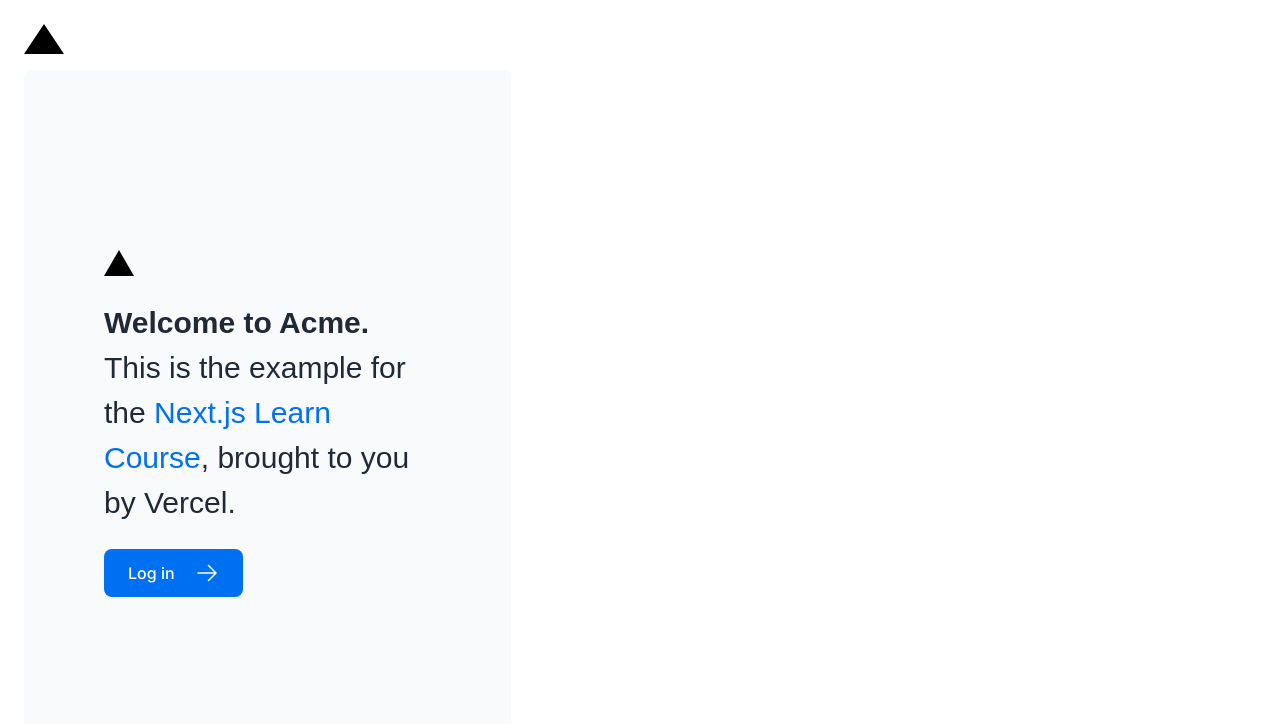
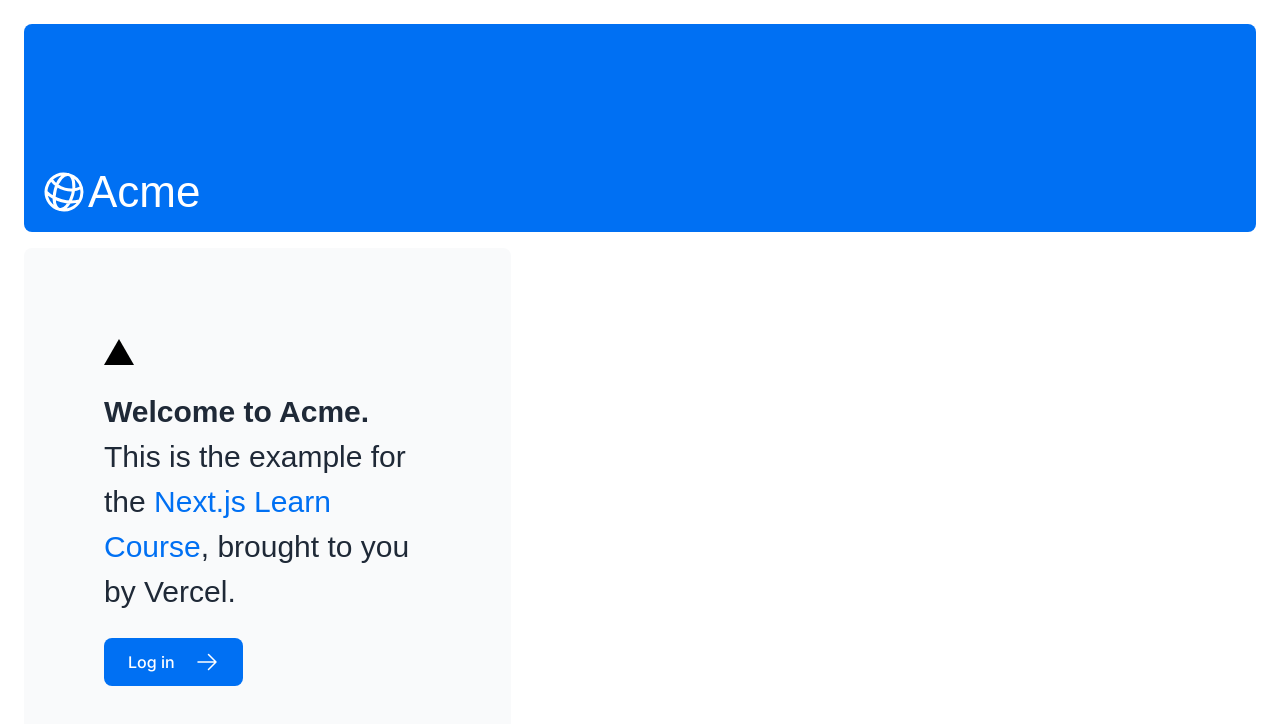
Before and after one commit to aihamjarrah/Next.js-Application, a Next.js app in the folder nextjs-dashboard/: page / in a window 1280 px wide. Shown: the top 724 px of the page. Built offline with nearby package versions, Linux system fonts and the light colour scheme; a web font is replaced by a local one.

Commit message:
Using tailwindcss

```diff
--- a/nextjs-dashboard/app/page.tsx
+++ b/nextjs-dashboard/app/page.tsx
@@ -1,13 +1,14 @@
 import AcmeLogo from "@/app/ui/acme-logo";
 import { ArrowRightIcon } from "@heroicons/react/24/outline";
 import Link from "next/link";
-import styles from "@/app/ui/home.module.css";
 import { lusitana } from "@/app/ui/fonts";
 
 export default function Page() {
   return (
     <main className="flex min-h-screen flex-col p-6">
-      <div className={styles.shape}>{/* <AcmeLogo /> */}</div>
+      <div className="flex h-20 shrink-0 items-end rounded-lg bg-blue-500 p-4 md:h-52">
+        {<AcmeLogo />}
+      </div>
       <div className="mt-4 flex grow flex-col gap-4 md:flex-row">
         <div className="flex flex-col justify-center gap-6 rounded-lg bg-gray-50 px-6 py-10 md:w-2/5 md:px-20">
           <div className="relative w-0 h-0 border-l-[15px] border-r-[15px] border-b-[26px] border-l-transparent border-r-transparent border-b-black" />
--- a/nextjs-dashboard/app/ui/home.module.css
+++ /dev/null
@@ -1,7 +0,0 @@
-.shape {
-  height: 0;
-  width: 0;
-  border-bottom: 30px solid black;
-  border-left: 20px solid transparent;
-  border-right: 20px solid transparent;
-}
```
